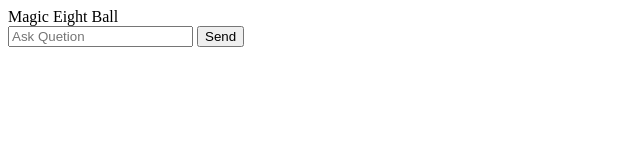
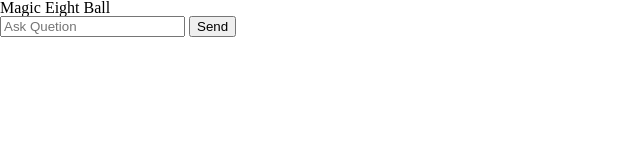
Before and after one commit to jboyle1/magic-eight-ball, a plain HTML site: page index.html in a window 1280 px wide. Shown: the whole page, without its empty margins (0-640 px from the left). Drawn offline with Linux system fonts and the light colour scheme.

Commit message:
Link reset.css and styles.css to index.html in head tag.

```diff
--- a/index.html
+++ b/index.html
@@ -4,6 +4,8 @@
         <meta charset="UTF-8">
         <meta name="viewport" content="width=device-width, initial-scale=1.0">
         <meta http-equiv="X-UA-Compatible" content="ie=edge">
+        <link rel="stylesheet" type="text/css" href="./static/css/reset.css">
+        <link rel="stylesheet" typr="text/css" href="./static/css/styles.css">
         <title>Majic Eight Ball</title>
     </head>
     <body>
```
